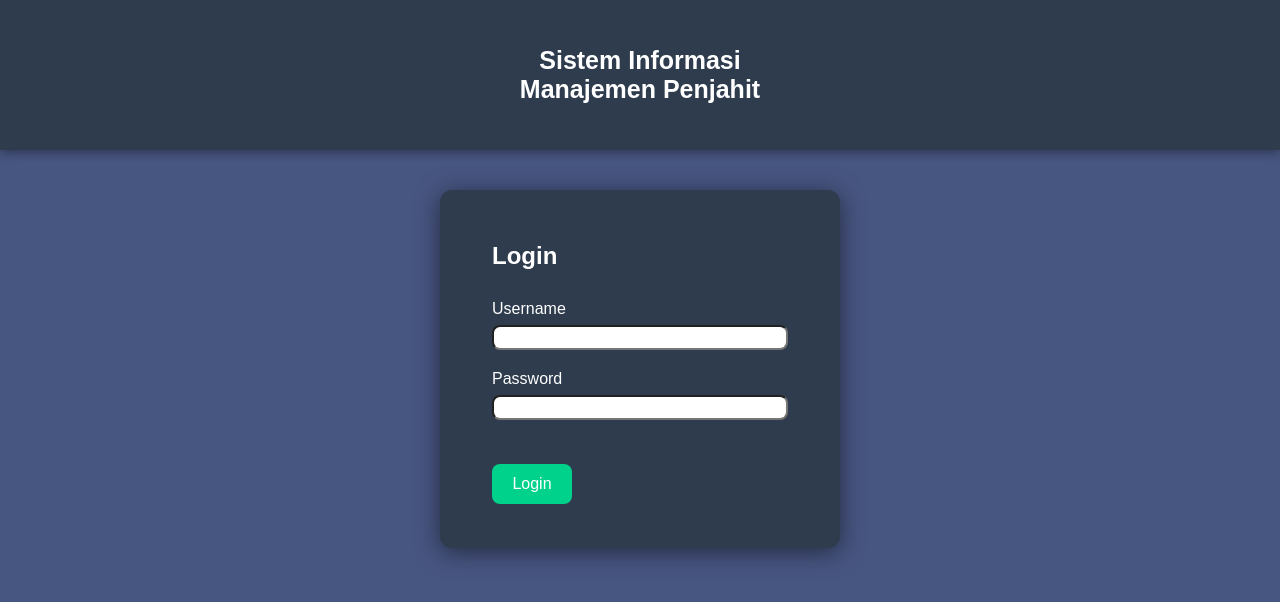
After one commit to rahmanisstudent/project-rbpl-native, a PHP site: page /login.php in a window 1280 px wide. The commit adds this page. Shown: the top 602 px of the page. Run offline with PHP 8.4, Linux system fonts and the light colour scheme.

Commit message:
nambah login dan href ke detail

```diff
--- a/css/katalog.css
+++ b/css/katalog.css
@@ -45,6 +45,11 @@
   border-color:#00D28C;
 }
 
+.card-body a{
+  color: white;
+  text-decoration: none;
+}
+
 .card img {
   width: 175px;
   height: 100px;
--- /dev/null
+++ b/css/login.css
@@ -0,0 +1,71 @@
+* {
+    box-sizing: border-box;
+    margin: 0;
+    padding: 0;
+}
+body {
+    font-family: Arial, sans-serif;
+    margin: 0;
+    padding: 0;
+}
+.navbar {
+    width: 100%;
+    display: flex;
+    justify-content: space-between;
+    align-items: center;
+    list-style: none;
+    position: relative;
+    background-color: #2E3C4E;
+    color: white;
+    padding: 75px 20px;
+    box-shadow: 0 2px 10px rgba(0, 0, 0, 0.4);
+}
+.navbar h1 {
+    position: absolute;
+    left: 0;
+    right: 0;
+    font-size: 25px;
+    text-align: center;
+}
+body {
+    background-color: #475581;
+}
+.container {
+  color: white;
+  background: #2E3C4E;
+  max-width: 400px;
+  margin: 40px auto 30px auto;
+  padding: 32px 32px 24px 32px;
+  border-radius: 12px;
+  box-shadow: 0 4px 24px rgba(0, 0, 0, 0.5);
+}
+.login-form{
+    padding: 20px;
+}
+
+.login-form h2{
+    margin-bottom: 30px;
+}
+
+.input-group {
+    margin-bottom: 20px;
+}
+.input-group input{
+    border-radius: 8px;
+    width: 100%;
+    height: 25px;
+    padding-left: 15px;
+    margin-top: 7px;
+}
+
+button{
+    margin-top: 24px;
+    width: 80px;
+    height: 40px;
+    background-color: #00D28C;
+    color: white;
+    border: none;
+    border-radius: 8px;
+    cursor: pointer;
+    font-size: 16px;
+}
--- /dev/null
+++ b/login.php
@@ -0,0 +1,34 @@
+<!DOCTYPE html>
+<html lang="en">
+<head>
+    <meta charset="UTF-8">
+    <meta name="viewport" content="width=device-width, initial-scale=1.0">
+    <title>Document</title>
+    <link rel="stylesheet" href="css/login.css">
+</head>
+<body>
+    <header>
+        <nav>
+            <ul class="navbar">
+                <h1>Sistem Informasi<br>Manajemen Penjahit</h1>
+            </ul>
+        </nav>
+    </header>
+    <div class="container">
+        <div class="login-form" >
+            <h2>Login</h2>
+            <form action="index.php" method="post">
+                <div class="input-group">
+                    <label for="username">Username</label><br>
+                    <input id="username" name="username" required>
+                </div>
+                <div class="input-group">
+                    <label for="password">Password</label><br>
+                    <input type="password" id="password" name="password" required>
+                </div>
+                <button type="submit">Login</button>
+            </form>
+        </div>
+    </div>
+</body>
+</html>
```
Also changed, not shown: css/laporan.css (+10 -0 lines), katalog.php (+9 -6 lines), laporan.php (+13 -0 lines).
